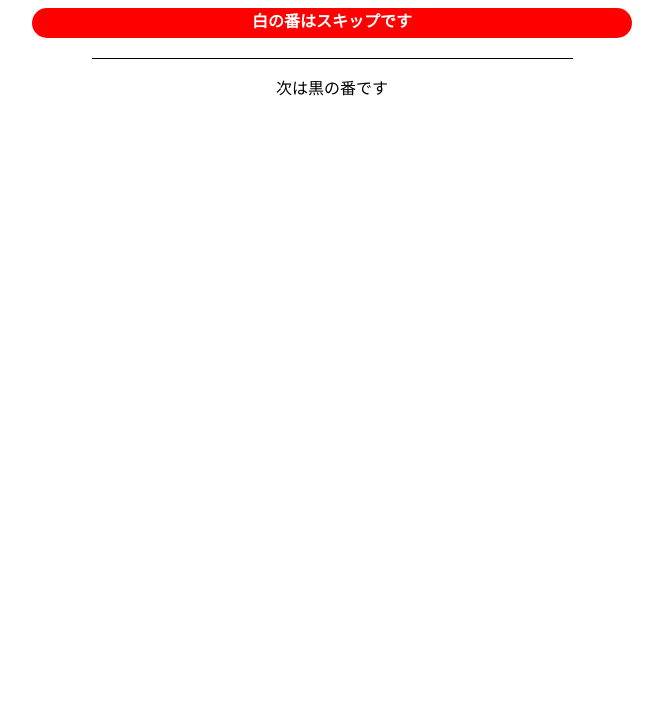
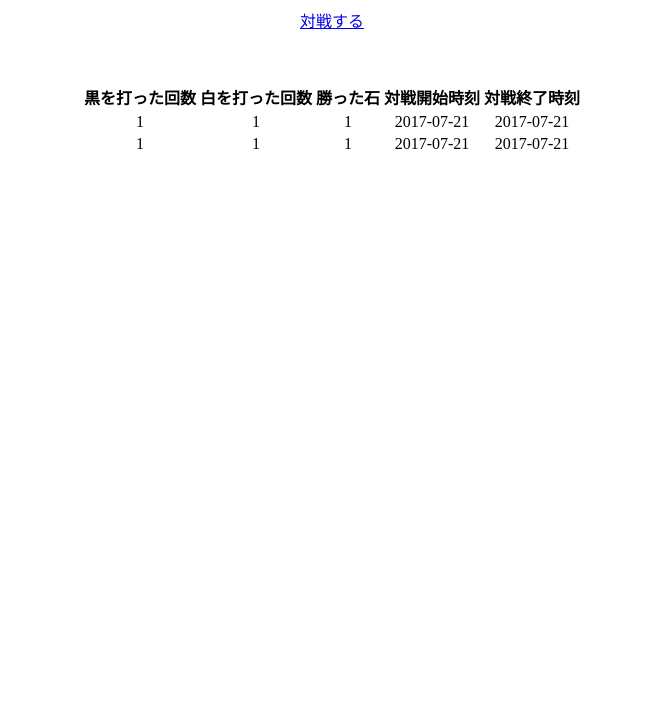
Before and after one commit to John-Thailand/udemy-reversi-webapp, a website: page static/index.html in a window 1280 px wide. Shown: the part 81-800 px from the top of the page, without its empty margins (308-973 px from the left). Drawn offline with Linux system fonts and the light colour scheme; files that its build step writes are made by us from their sources; no server answers.

Commit message:
対戦履歴画面の実装

```diff
--- /dev/null
+++ b/static/game/style.css
@@ -0,0 +1,51 @@
+body {
+    text-align: center;
+}
+
+.warning-messagearea {
+    height: 30px;
+}
+
+.warning-message {
+    width: 600px;
+    height: 30px;
+    margin: 0 auto;
+    background-color: red;
+    color: white;
+    font-weight: bold;
+    border-radius: 15px;
+}
+
+.board {
+    width: 480px;
+    margin: 0 auto;
+    margin-top: 20px;
+    display: grid;
+    grid-template-columns: repeat(8, 60px);
+    border: solid;
+    border-width: 1px 0 0 1px;
+}
+
+.square {
+    width: 60px;
+    height: 60px;
+    border: solid;
+    border-width: 0 1px 1px 0;
+    display: flex;
+    justify-content: center;
+    align-items: center;
+}
+
+.stone {
+    width: 52px;
+    height: 52px;
+    border-radius: 50%;
+}
+
+.dark {
+    background-color: black;
+}
+
+.light {
+    border: 1px solid;
+}
--- a/static/index.html
+++ b/static/index.html
@@ -12,11 +12,34 @@
         <h1>リバーシで学ぶアプリケーション設計入門</h1>
     </header>
     <main>
-        <div class="warning-message-area">
-            <p id="warning-message" class="warning-message">白の番はスキップです</p>
-        </div>
-        <div id="board" class="board"></div>
-        <p id="next-disc-message">次は黒の番です</p>
+        <a href="/game/">対戦する</a>
+        <table>
+            <thead>
+                <tr>
+                    <th>黒を打った回数</th>
+                    <th>白を打った回数</th>
+                    <th>勝った石</th>
+                    <th>対戦開始時刻</th>
+                    <th>対戦終了時刻</th>
+                </tr>
+            </thead>
+            <tbody>
+                <tr>
+                    <td>1</td>
+                    <td>1</td>
+                    <td>1</td>
+                    <td>2017-07-21</td>
+                    <td>2017-07-21</td>
+                </tr>
+                <tr>
+                    <td>1</td>
+                    <td>1</td>
+                    <td>1</td>
+                    <td>2017-07-21</td>
+                    <td>2017-07-21</td>
+                </tr>
+            </tbody>
+        </table>
     </main>
     <script src="main.js"></script>
 </body>
--- a/static/style.css
+++ b/static/style.css
@@ -1,51 +1,8 @@
 body {
-    text-align: center;
+    text-align: center
 }
 
-.warning-messagearea {
-    height: 30px;
+table {
+    padding-top: 50px;
+    margin: 0 auto;
 }
-
-.warning-message {
-    width: 600px;
-    height: 30px;
-    margin: 0 auto;
-    background-color: red;
-    color: white;
-    font-weight: bold;
-    border-radius: 15px;
-}
-
-.board {
-    width: 480px;
-    margin: 0 auto;
-    margin-top: 20px;
-    display: grid;
-    grid-template-columns: repeat(8, 60px);
-    border: solid;
-    border-width: 1px 0 0 1px;
-}
-
-.square {
-    width: 60px;
-    height: 60px;
-    border: solid;
-    border-width: 0 1px 1px 0;
-    display: flex;
-    justify-content: center;
-    align-items: center;
-}
-
-.stone {
-    width: 52px;
-    height: 52px;
-    border-radius: 50%;
-}
-
-.dark {
-    background-color: black;
-}
-
-.light {
-    border: 1px solid;
-}
```
Also changed, not shown: static/game/index.html (added, +24 -0 lines), static/game/main.js (renamed from static/main.js).
